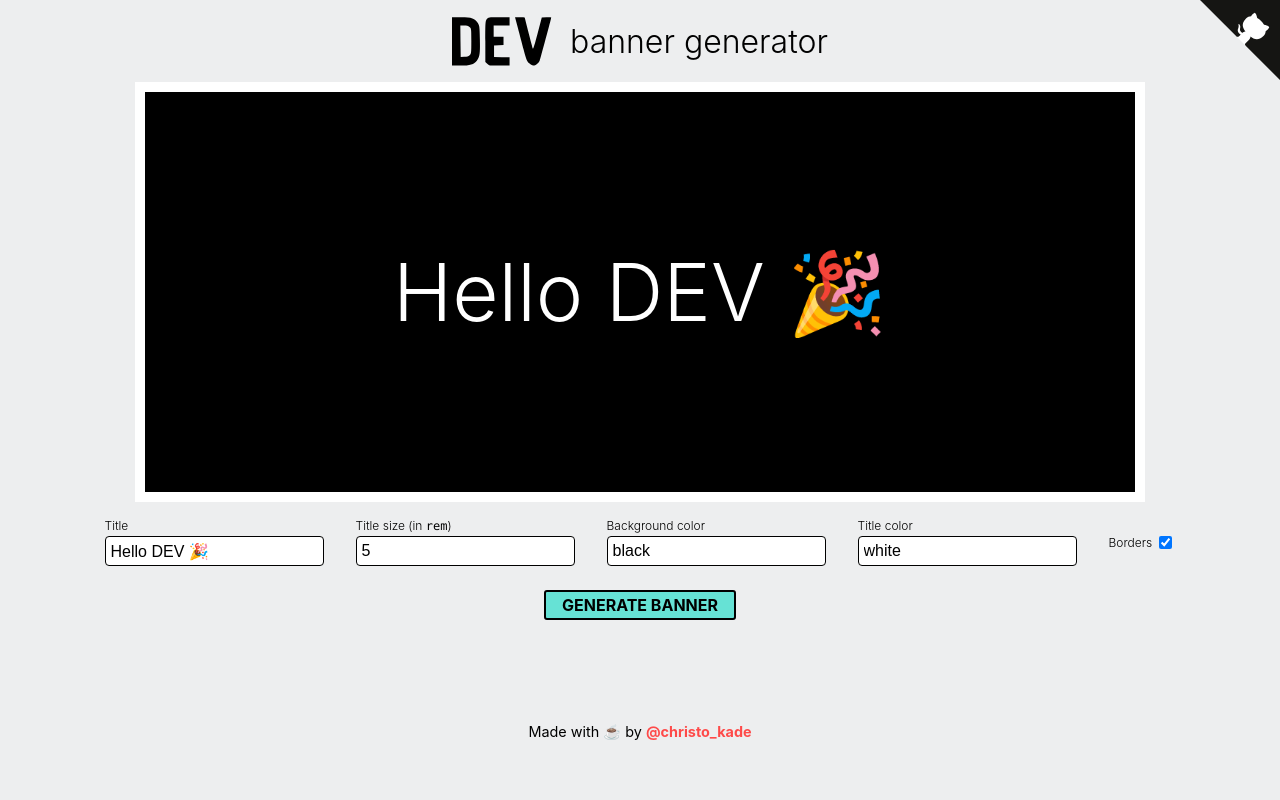
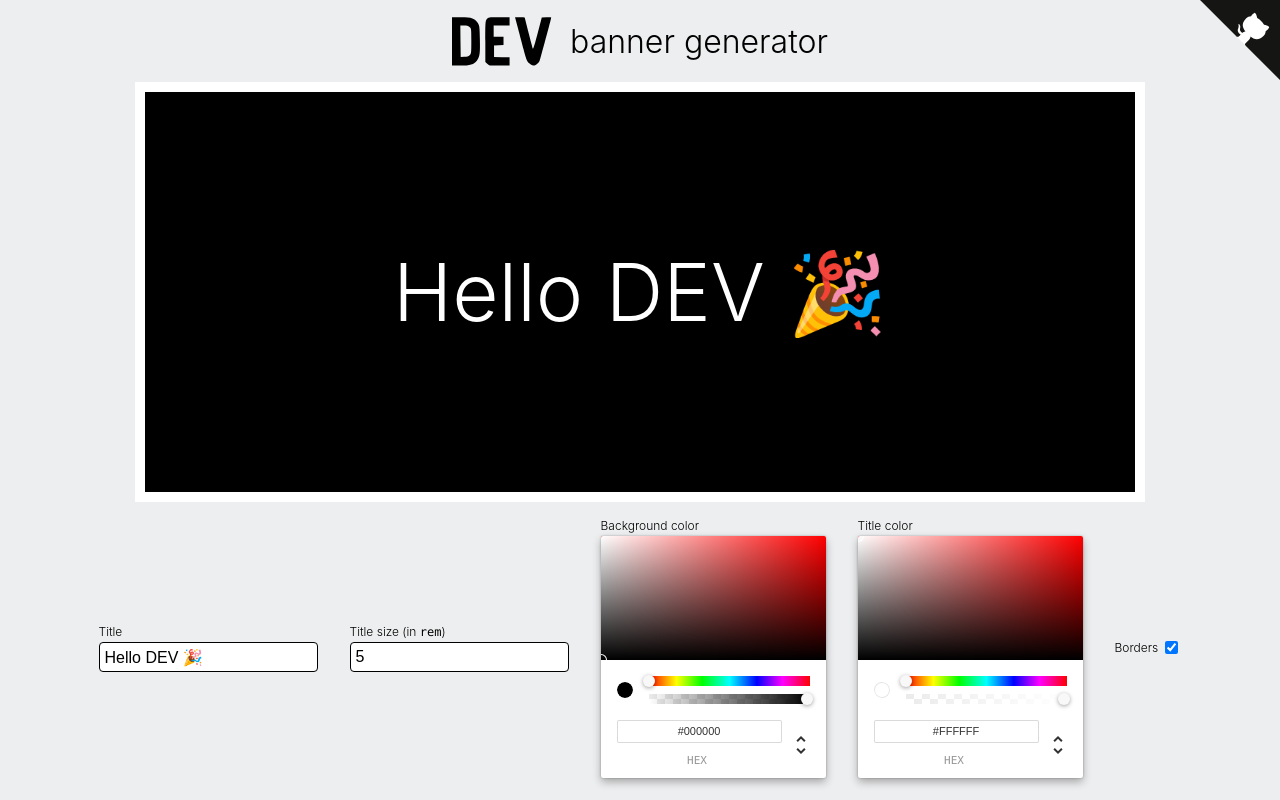
Before and after one commit to christopherkade/banner-generator, a React (Create React App) app: page / in a window 1280 px wide. Shown: the top 800 px of the page. Built offline with nearby package versions, Linux system fonts and the light colour scheme; the HTML template or start-up script is replaced by a standard one.

Commit message:
colorpicker added

```diff
--- a/package.json
+++ b/package.json
@@ -5,6 +5,7 @@
   "dependencies": {
     "html2canvas": "^1.0.0-rc.3",
     "react": "^16.8.6",
+    "react-color": "^2.17.3",
     "react-dom": "^16.8.6",
     "react-scripts": "3.0.1",
     "react-testing-library": "^7.0.1",
--- a/src/components/InputWrapper/InputWrapper.js
+++ b/src/components/InputWrapper/InputWrapper.js
@@ -1,11 +1,14 @@
 import React from "react"
 import PropTypes from "prop-types"
 import styled from "styled-components"
+import { ChromePicker } from 'react-color'
 
 import { Input } from "components/Input"
 
+
 const Wrapper = styled.div`
   display: flex;
+  justify-content:top;
 
   @media (max-width: 1200px) {
     flex-wrap: wrap;
@@ -37,9 +40,13 @@
   font-size: 0.75rem;
 `
 
+
+
 const InputWrapper = ({ values, setters }) => {
   const { bgColor, title, titleSize, titleColor, hasBorder } = values
   const { setBgColor, setTitle, setTitleSize, setTitleColor, setHasBorder } = setters
+
+
 
   return (
     <Wrapper>
@@ -53,11 +60,11 @@
       </InputBlock>
       <InputBlock>
         <Label>Background color</Label>
-        <Input value={bgColor} onChange={(e) => setBgColor(e.target.value)} />
+        <ChromePicker color={bgColor} onChange={(c,e)=> setBgColor(c.hex)}/>
       </InputBlock>
       <InputBlock>
         <Label>Title color</Label>
-        <Input value={titleColor} onChange={(e) => setTitleColor(e.target.value)} />
+        <ChromePicker color={titleColor} onChange={(c,e)=> setTitleColor(c.hex)}/>
       </InputBlock>
       <InputBlock isRow={true}>
         <RowLabel>Borders</RowLabel>
```
Also changed, not shown: 1 other file (tests, documents, lock files or other folders).
